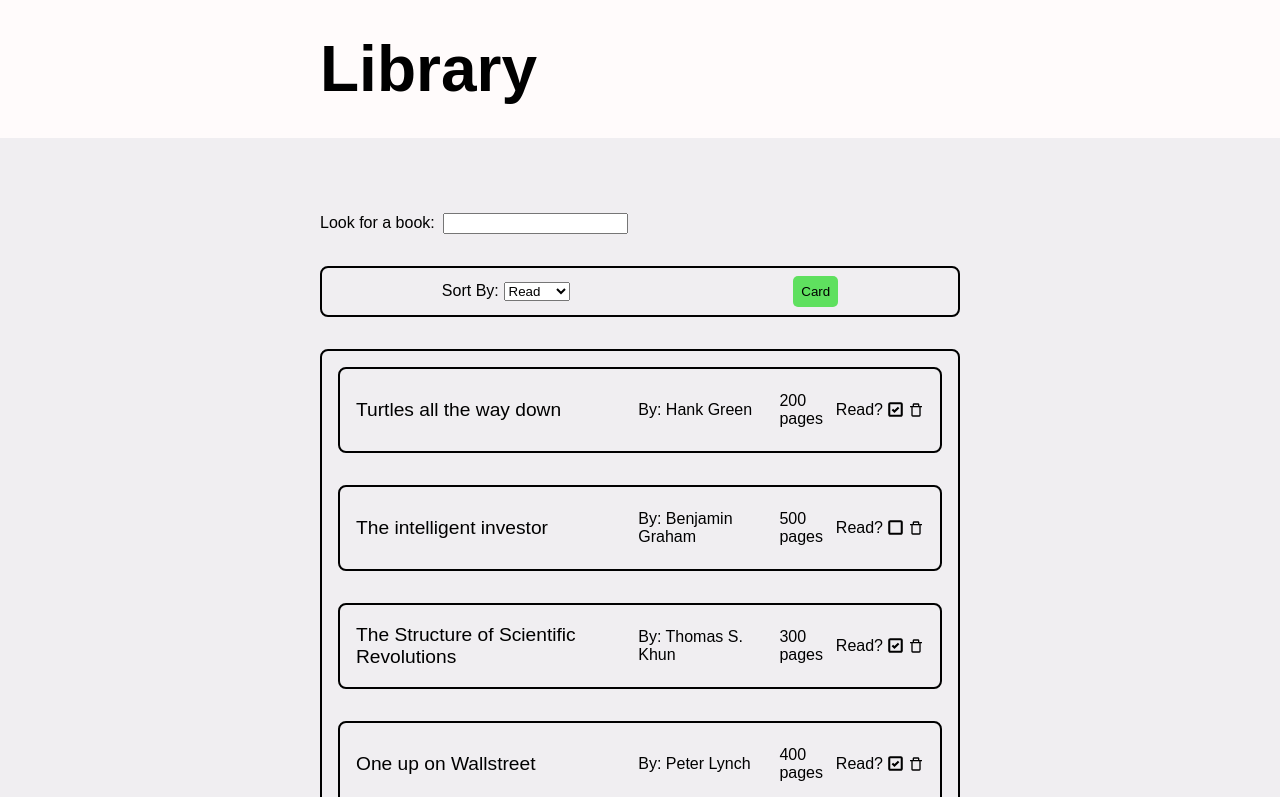
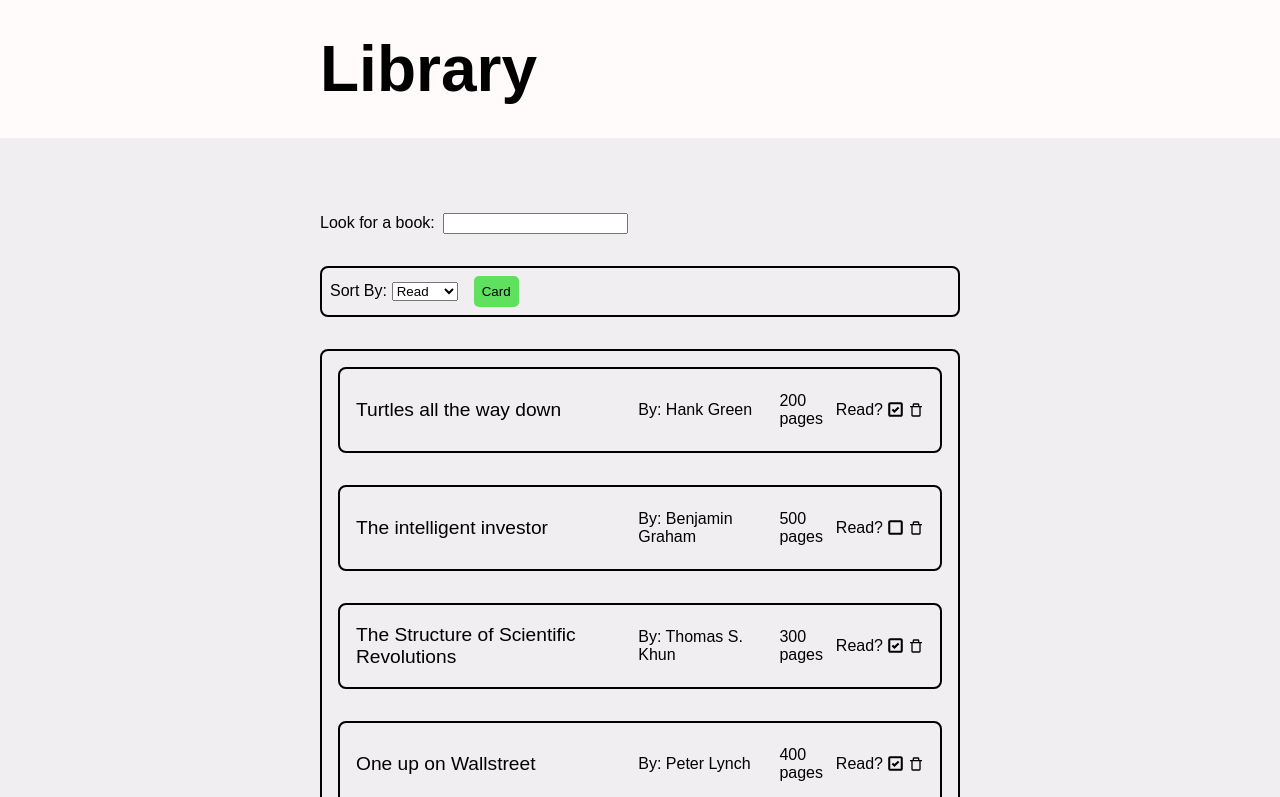
Before and after one commit to EricLiIIT/library, a React (Create React App) app: page / in a window 1280 px wide. Shown: the top 797 px of the page. Built offline with nearby package versions, Linux system fonts and the light colour scheme.

Commit message:
style: update toolbar icon spacing

```diff
--- a/src/Components/Sort/Sort.css
+++ b/src/Components/Sort/Sort.css
@@ -1,6 +1,6 @@
 .toolbar {
     display: flex;
-    justify-content: space-around;
+    gap: 1rem;
     padding: 0.5rem;
     align-items: center;
     border-style: solid;
@@ -15,6 +15,6 @@
     margin: 0;
 }
 
-.sort > form > select{
+.sort > form > select {
     margin-left: 0.3rem;
 }
```
